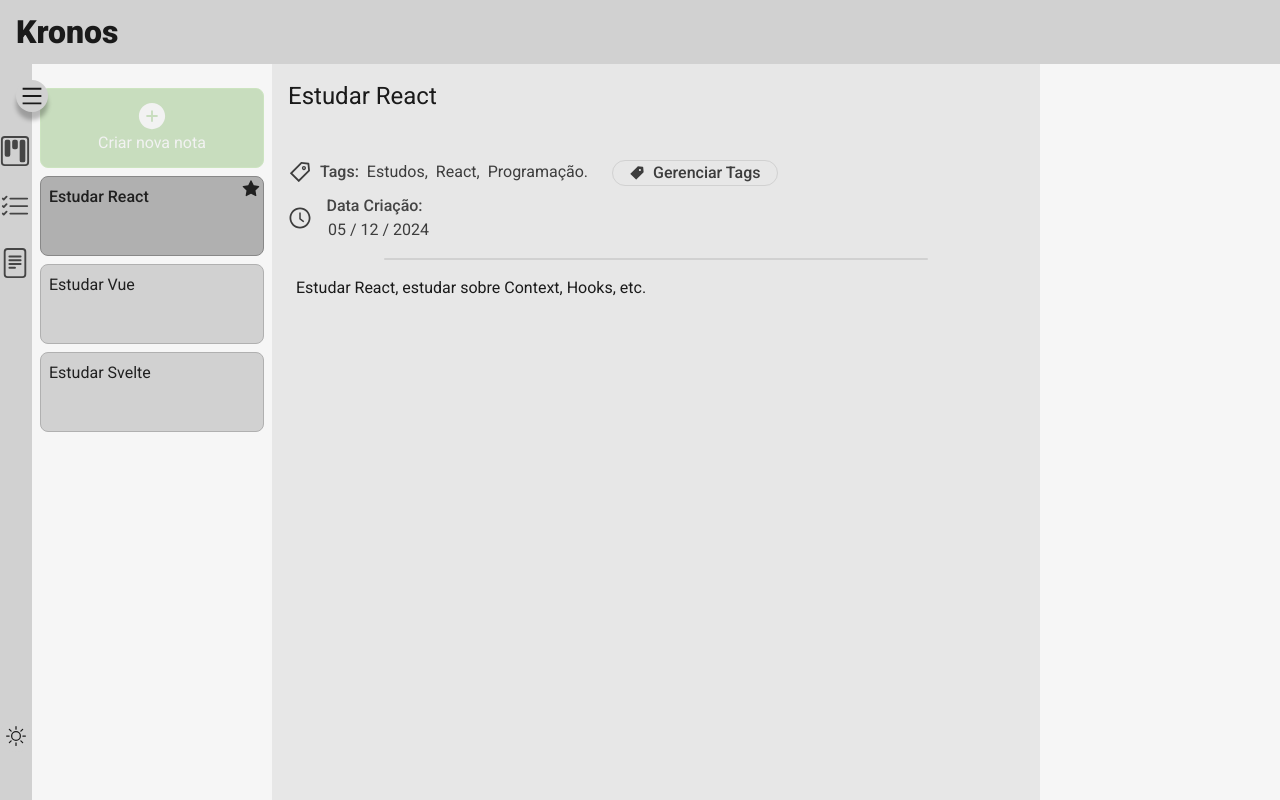
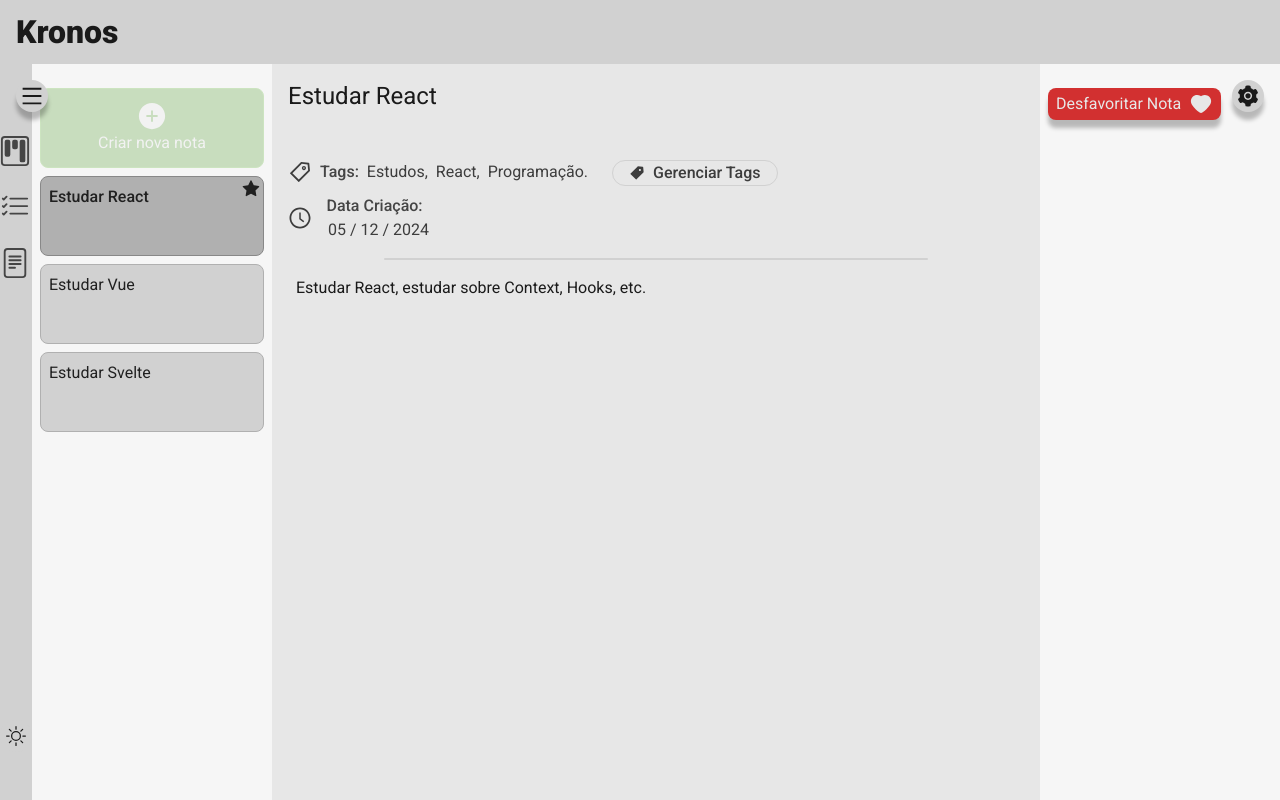
Before and after one commit to Bernardopog/kronos-app, a Next.js app in the folder apps/frontend/: page /pages/note in a window 1280 px wide. Both pictures are taken after a click on the item "Estudar React". Built offline with nearby package versions, Linux system fonts and the light colour scheme.

Commit message:
feat(frontend): create Note Options Tab and Button UI

```diff
--- a/apps/frontend/src/app/globals.css
+++ b/apps/frontend/src/app/globals.css
@@ -111,4 +111,7 @@
     grid-template-columns: 240px 1fr 240px;
     grid-template-rows: 1fr;
   }
+  .note-page-layout:has(#nt-options.closed) {
+    grid-template-columns: 240px 1fr 32px;
+  }
 }
--- a/apps/frontend/src/app/pages/note/page.tsx
+++ b/apps/frontend/src/app/pages/note/page.tsx
@@ -1,12 +1,14 @@
 import NoteList from "@/ui/NotePage/NoteList";
 import NoteListButton from "@/ui/NotePage/NoteListButton";
 import NoteMain from "@/ui/NotePage/NoteMain";
+import NoteOptions from "@/ui/NotePage/NoteOptions";
+import NoteOptionsButton from "@/ui/NotePage/NoteOptionsButton";
 
 export default function NotePage() {
   return (
     <main
       className="
-        grid overflow-clip
+        grid relative overflow-clip
         page p-0 note-page-layout
       "
       id="main"
@@ -14,6 +16,8 @@ export default function NotePage() {
       <NoteList />
       <NoteListButton />
       <NoteMain />
+      <NoteOptions />
+      <NoteOptionsButton />
     </main>
   );
 }
--- /dev/null
+++ b/apps/frontend/src/ui/NotePage/NoteOptions.tsx
@@ -0,0 +1,97 @@
+"use client";
+
+import Button from "@/components/Button/Button";
+import { NoteContext } from "@/context/NoteContext";
+import { useContext, useState } from "react";
+import {
+  AiFillHeart,
+  AiFillSetting,
+  // AiFillSetting,
+  AiOutlineClose,
+  AiOutlineHeart,
+} from "react-icons/ai";
+
+export default function NoteOptions() {
+  const {
+    selectedNote,
+    toggleFavorite,
+    isOptionsShow,
+    toggleOptions,
+    optionsShowControl,
+  } = useContext(NoteContext);
+
+  const [toggleOptionMenuDesktop, setToggleOptionMenuDesktop] = useState(false);
+
+  console.log("oc", optionsShowControl);
+  console.log("io", isOptionsShow);
+
+  return (
+    <>
+      <>
+        {selectedNote && (
+          <Button
+            extraStyles={{
+              button: `hidden fixed top-20 right-4 z-50 bg-woodsmoke-200 dark:border dark:border-woodsmoke-800 dark:bg-woodsmoke-950 lg:flex
+            ${!isOptionsShow && "hover:rotate-90 ease-in-out duration-500"}`,
+              icon: "text-woodsmoke-950 dark:text-woodsmoke-50",
+            }}
+            action={() => {
+              setToggleOptionMenuDesktop(!toggleOptionMenuDesktop);
+            }}
+            ariaLabel="Abrir opções"
+          >
+            {isOptionsShow ? <AiOutlineClose /> : <AiFillSetting />}
+          </Button>
+        )}
+        <aside
+          className={`
+            absolute top-0 pt-4 size-full overflow-y-auto scrollbar-thin scrollbar-thumb-woodsmoke-950 scrollbar-track-transparent bg-woodsmoke-200 ease-in-out duration-300
+            dark:bg-woodsmoke-925 dark:shadow-side dark:shadow-woodsmoke-100/10
+            lg:static lg:translate-x-0 lg:bg-woodsmoke-50
+            ${!selectedNote && "hidden"}
+            ${optionsShowControl ? "-right-0" : "-right-full"}
+            ${toggleOptionMenuDesktop && "closed"}
+          `}
+          id="nt-options"
+        >
+          <button
+            className="
+                absolute right-8 z-50 flex items-center justify-center size-8 border rounded-full text-2xl border-woodsmoke-200 bg-woodsmoke-50 text-woodsmoke-950 duration-300 ease-in-out
+                hover:bg-woodsmoke-100
+                dark:bg-woodsmoke-900 dark:border-woodsmoke-600 dark:text-woodsmoke-50
+                dark:hover:bg-woodsmoke-950
+                lg:hidden
+              "
+            onClick={() => {
+              toggleOptions("close");
+            }}
+            aria-label="Fechar lista de notas"
+          >
+            <AiOutlineClose />
+          </button>
+          <div className="flex justify-between items-center p-2">
+            <Button
+              extraStyles={{
+                button: `w-auto px-2 gap-x-2 rounded-lg
+                    ${selectedNote?.isFavorite ? "bg-poppy-600" : "bg-apple-600"}
+                    `,
+                label: "text-nowrap text-woodsmoke-100",
+              }}
+              ariaLabel={`${selectedNote?.isFavorite ? "Desfavoritar Nota" : "Favoritar Nota"}`}
+              label={`${selectedNote?.isFavorite ? "Desfavoritar Nota" : "Favoritar Nota"}`}
+              action={toggleFavorite}
+            >
+              <span className="text-woodsmoke-100">
+                {selectedNote?.isFavorite ? (
+                  <AiFillHeart />
+                ) : (
+                  <AiOutlineHeart />
+                )}
+              </span>
+            </Button>
+          </div>
+        </aside>
+      </>
+    </>
+  );
+}
--- /dev/null
+++ b/apps/frontend/src/ui/NotePage/NoteOptionsButton.tsx
@@ -0,0 +1,25 @@
+"use client";
+import { NoteContext } from "@/context/NoteContext";
+import { useContext } from "react";
+import { AiFillSetting } from "react-icons/ai";
+
+export default function NoteOptionsButton() {
+  const { toggleOptions, isOptionsShow, selectedNote } =
+    useContext(NoteContext);
+
+  return (
+    <>
+      {!isOptionsShow && selectedNote && (
+        <button
+          className="to-do-tabs-button right-0 rounded-l-xl"
+          onClick={() => {
+            toggleOptions("open");
+          }}
+          aria-label="Abrir opções da nota"
+        >
+          <AiFillSetting />
+        </button>
+      )}
+    </>
+  );
+}
```
